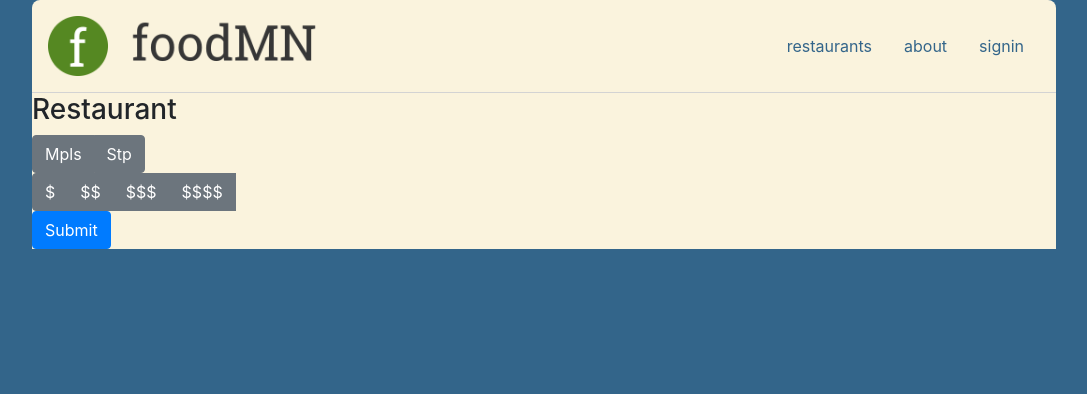
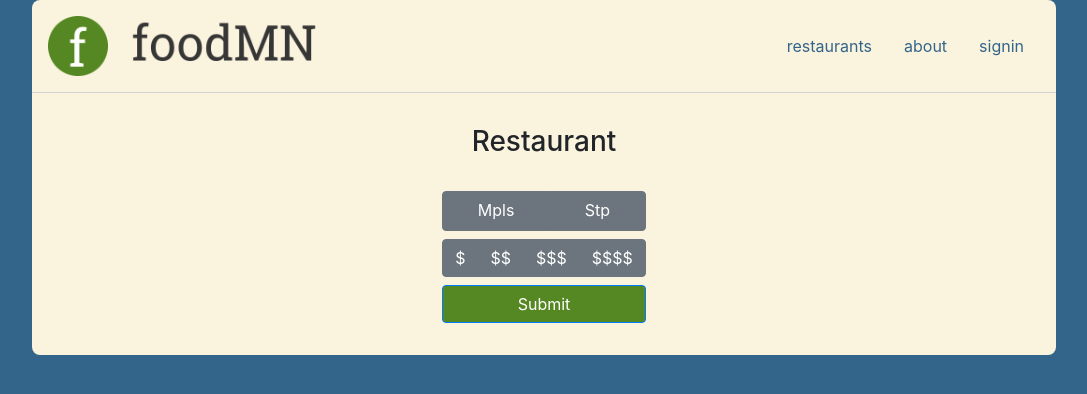
Before and after one commit to abdihashii/foodMN, a React (Create React App) app in the folder client/: page / in a window 1280 px wide. Shown: the top 394 px of the page, without its empty margins (96-1183 px from the left). Built offline with nearby package versions, Linux system fonts and the light colour scheme; no server answers.

Commit message:
Fixing bottom content to be fully customized grid not using bootstrap

```diff
--- a/client/src/App.js
+++ b/client/src/App.js
@@ -42,7 +42,7 @@ export const App = () => {
             </ul>
           </div>
         </nav>
-        <div className="form-grid">
+        <div className="content-grid">
           <Switch>
             <Route path="/restaurants">
               <RestaurantList />
--- a/client/src/components/About.js
+++ b/client/src/components/About.js
@@ -2,7 +2,7 @@ import React from "react";
 
 export const About = () => {
   return (
-    <div className="">
+    <div className="bottom-content">
       <h3>About foodMN</h3>
       <p>Welcome to foodMN, a website that picks where to eat for you!</p>
     </div>
--- a/client/src/components/CityButtons.js
+++ b/client/src/components/CityButtons.js
@@ -9,7 +9,7 @@ export const CityButtons = ({
   return (
     <>
       {/* Cities */}
-      <div className="btn-group btn-group-toggle" data-toggle="buttons">
+      <div className="btn-group btn-group-toggle cities" data-toggle="buttons">
         <label className={classes.mpls}>
           <input
             type="radio"
--- a/client/src/components/Home.js
+++ b/client/src/components/Home.js
@@ -24,12 +24,8 @@ export const Home = () => {
 
   return (
     <>
-      <RandomRestaurant
-        className="restaurant"
-        title="Restaurant"
-        restaurant={randomRestaurant}
-      />
-      <div>
+      <RandomRestaurant title="Restaurant" restaurant={randomRestaurant} />
+      <div className="form-grid">
         <RandomRestaurantForm
           setFilteredRestaurants={setFilteredRestaurants}
           onSubmit={submitChoice}
--- a/client/src/components/PriceButtons.js
+++ b/client/src/components/PriceButtons.js
@@ -9,7 +9,7 @@ export const PriceButtons = ({
   return (
     <>
       {/* Prices */}
-      <div className="btn-group btn-group-toggle" data-toggle="buttons">
+      <div className="btn-group btn-group-toggle prices" data-toggle="buttons">
         <label className={classes.cheap}>
           <input
             type="radio"
@@ -58,7 +58,6 @@ export const PriceButtons = ({
           />
           $$$$
         </label>
-        <br />
       </div>
     </>
   );
--- a/client/src/components/RandomRestaurant.js
+++ b/client/src/components/RandomRestaurant.js
@@ -2,8 +2,8 @@ import React from "react";
 
 export const RandomRestaurant = ({ title, restaurant }) => {
   return (
-    <>
+    <div className="title">
       <h3>{restaurant.name ? restaurant.name : title}</h3>
-    </>
+    </div>
   );
 };
--- a/client/src/components/RandomRestaurantForm.js
+++ b/client/src/components/RandomRestaurantForm.js
@@ -67,7 +67,6 @@ export const RandomRestaurantForm = ({ setFilteredRestaurants, onSubmit }) => {
         restaurant={inputRestaurantValues}
         classes={cityClassNames}
       />
-      <br />
       <PriceButtons
         changeForm={changeForm}
         changeRole={changeRole}
@@ -75,7 +74,11 @@ export const RandomRestaurantForm = ({ setFilteredRestaurants, onSubmit }) => {
         classes={priceClassNames}
       />
       <div>
-        <button type="submit" className="btn btn-primary" onClick={onSubmit}>
+        <button
+          type="submit"
+          className="btn btn-primary submit-btn"
+          onClick={onSubmit}
+        >
           Submit
         </button>
       </div>
--- a/client/src/components/RestaurantList.js
+++ b/client/src/components/RestaurantList.js
@@ -25,7 +25,7 @@ export const RestaurantList = () => {
   };
 
   return (
-    <Table className="restaurant-list-wrapper" bordered hover>
+    <Table className="restaurant-list-wrapper bottom-content" bordered hover>
       <thead>
         <tr>
           <th>Name</th>
--- a/client/src/styles/grid.css
+++ b/client/src/styles/grid.css
@@ -16,11 +16,10 @@ body {
   grid-area: nav;
 
   display: grid;
+  grid-template-areas: "logo space links";
   grid-template-columns: 1fr 6fr 3fr;
-  grid-template-areas: "logo space links";
 
   justify-items: end;
-
   align-items: center;
 
   padding: 1em;
@@ -62,11 +61,74 @@ body {
   color: #558822;
 }
 
-/********************** FORM **********************/
-.form-grid {
+/********************** CONTENT (Bottom wrapper) **********************/
+.content-grid {
   grid-area: form;
 
   display: grid;
+  grid-template-areas:
+    "... text ..."
+    "... form ...";
+  /* grid-template-columns: 2fr minmax(2fr, 6fr) 2fr; */
+  grid-template-columns: 2fr 4fr 2fr;
+  grid-template-rows: auto auto;
+
+  justify-items: center;
+
+  border-radius: 0 0 0.5em 0.5em;
 
   background-color: #faf3dd;
 }
+
+.title {
+  grid-area: text;
+
+  padding: 2em 0 1em 0;
+}
+.title > h3 {
+  margin: 0;
+}
+
+.form-grid {
+  grid-area: form;
+}
+
+.form-grid form {
+  display: grid;
+  grid-template-areas:
+    "cities"
+    "prices"
+    "submit";
+  grid-template-rows: repeat(auto-fill, minmax(40px, 1fr));
+  grid-row-gap: 0.5em;
+
+  padding: 1em 0 2em 0;
+}
+
+.cities {
+  grid-area: cities;
+
+  border-top-left-radius: 200px;
+}
+
+.prices {
+  grid-area: prices;
+}
+
+.submit-btn {
+  grid-area: submit;
+  width: 100%;
+  background-color: #558822;
+}
+
+.submit-btn:hover {
+  background-color: #33658a;
+}
+
+.bottom-content {
+  grid-column: 1 / -1;
+}
+
+.restaurant-list-wrapper {
+  /* padding: 3.5em; */
+}
```
